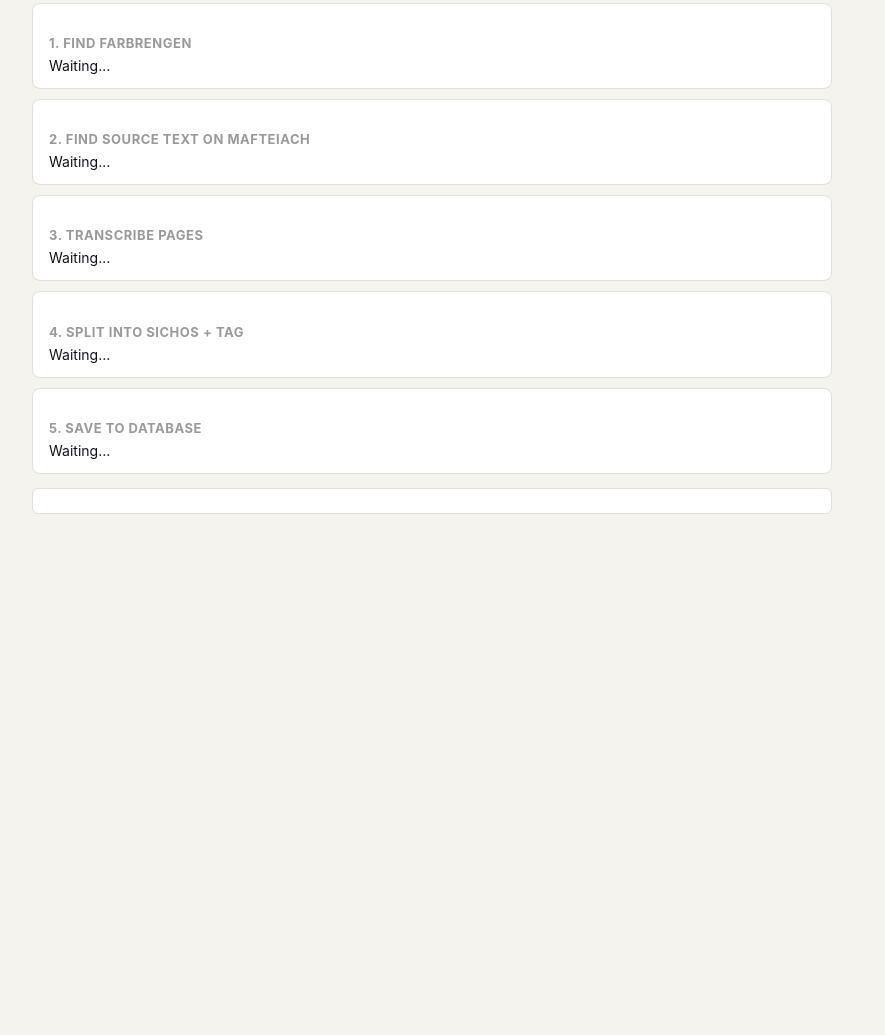
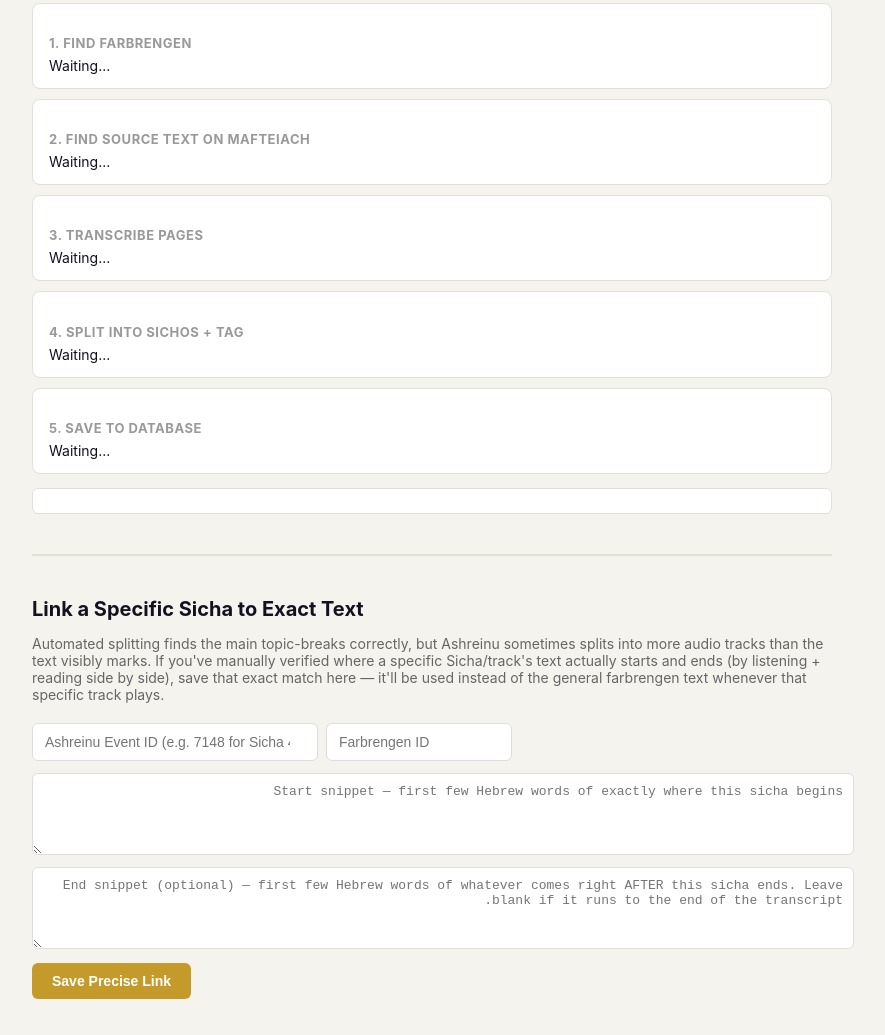
Before and after one commit to Mendym321/ashreinu, a website: page finder.html in a window 1280 px wide. Shown: the part 226-1261 px from the top of the page, without its empty margins (208-1093 px from the left). Before the commit the page ends 800 px from the top, so only its background shows below. Drawn offline with Linux system fonts and the light colour scheme.

Commit message:
Update finder.html

```diff
--- a/finder.html
+++ b/finder.html
@@ -238,5 +238,51 @@ async function run() {
   document.getElementById('go').disabled = false;
 }
 </script>
+
+<div style="margin-top:40px;padding-top:24px;border-top:2px solid #e2dfd7">
+  <h2>Link a Specific Sicha to Exact Text</h2>
+  <p class="sub">Automated splitting finds the main topic-breaks correctly, but Ashreinu sometimes splits into more audio tracks than the text visibly marks. If you've manually verified where a specific Sicha/track's text actually starts and ends (by listening + reading side by side), save that exact match here — it'll be used instead of the general farbrengen text whenever that specific track plays.</p>
+
+  <div class="row">
+    <input type="number" id="linkEventId" placeholder="Ashreinu Event ID (e.g. 7148 for Sicha 4)" style="width:260px" />
+    <input type="number" id="linkFarbrengenId" placeholder="Farbrengen ID" style="width:160px" />
+  </div>
+  <textarea id="linkStartSnippet" placeholder="Start snippet — first few Hebrew words of exactly where this sicha begins" style="width:100%;min-height:60px;margin-bottom:8px;font-family:monospace;font-size:13px;direction:rtl;padding:10px;border:1px solid #ddd;border-radius:6px"></textarea>
+  <textarea id="linkEndSnippet" placeholder="End snippet (optional) — first few Hebrew words of whatever comes right AFTER this sicha ends. Leave blank if it runs to the end of the transcript." style="width:100%;min-height:60px;margin-bottom:10px;font-family:monospace;font-size:13px;direction:rtl;padding:10px;border:1px solid #ddd;border-radius:6px"></textarea>
+  <button onclick="saveLink()">Save Precise Link</button>
+  <div id="linkResult" style="margin-top:12px;font-size:13px;color:#444;white-space:pre-wrap"></div>
+</div>
+
+<script>
+async function saveLink() {
+  const eventId = document.getElementById('linkEventId').value.trim();
+  const farbrengenId = document.getElementById('linkFarbrengenId').value.trim();
+  const startSnippet = document.getElementById('linkStartSnippet').value.trim();
+  const endSnippet = document.getElementById('linkEndSnippet').value.trim();
+  const resultEl = document.getElementById('linkResult');
+
+  if (!eventId || !farbrengenId || !startSnippet) {
+    resultEl.textContent = 'Please fill in Event ID, Farbrengen ID, and the start snippet.';
+    return;
+  }
+
+  resultEl.textContent = 'Saving...';
+  try {
+    const r = await fetch('/api/get-farbrengen-text', {
+      method: 'POST',
+      headers: { 'Content-Type': 'application/json' },
+      body: JSON.stringify({ eventId: parseInt(eventId,10), farbrengenId: parseInt(farbrengenId,10), startSnippet, endSnippet: endSnippet || null })
+    });
+    const j = await r.json();
+    if (j.error) {
+      resultEl.textContent = 'Error: ' + j.error + (j.hint ? '\n' + j.hint : '');
+    } else {
+      resultEl.textContent = 'Saved! Matched ' + j.resolvedTextLength + ' characters.\n\nPreview:\n' + j.resolvedTextPreview;
+    }
+  } catch (e) {
+    resultEl.textContent = 'Failed: ' + e.message;
+  }
+}
+</script>
 </body>
 </html>
```
